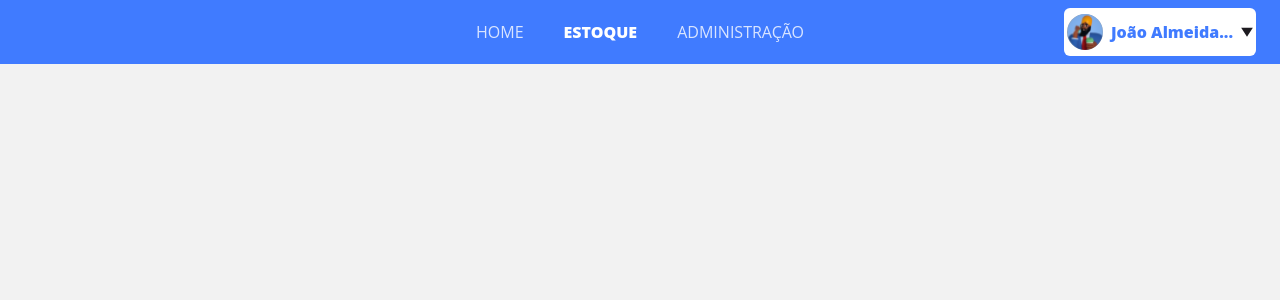
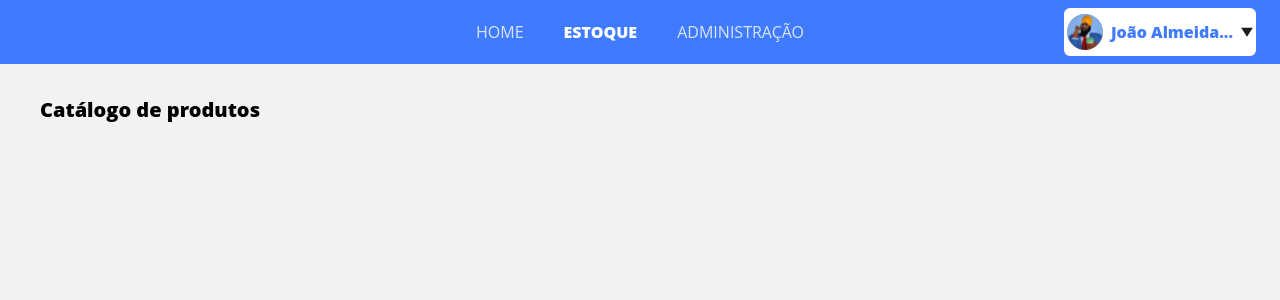
Before and after one commit to ifpebj-ti/Front-Gerenciamento-Estoque, a Next.js app: page /stock in a window 1280 px wide. Shown: the top 300 px of the page. Built offline with nearby package versions, Linux system fonts and the light colour scheme.

Commit message:
feat: init creation page stock

```diff
--- /dev/null
+++ b/src/app/_components/Stock/FilterProducts.tsx
@@ -0,0 +1,5 @@
+const FilterProducts = () => {
+  return <></>;
+};
+
+export default FilterProducts;
--- a/src/app/stock/page.tsx
+++ b/src/app/stock/page.tsx
@@ -1,9 +1,16 @@
 import Header from "../_components/Header/Header";
+import FilterProducts from "../_components/Stock/FilterProducts";
 
 const Stock = () => {
   return (
     <>
       <Header></Header>
+      <main className="max-w-[1200px]  mx-auto mt-8">
+        <section className="flex flex-col">
+          <h1 className="font-extrabold text-xl">Catálogo de produtos</h1>
+          <FilterProducts></FilterProducts>
+        </section>
+      </main>
     </>
   );
 };
```
